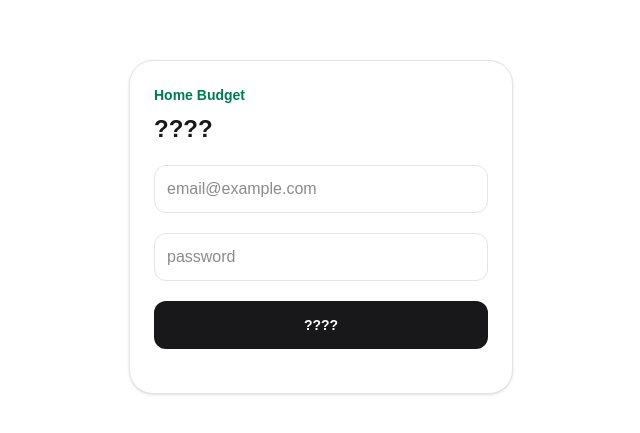
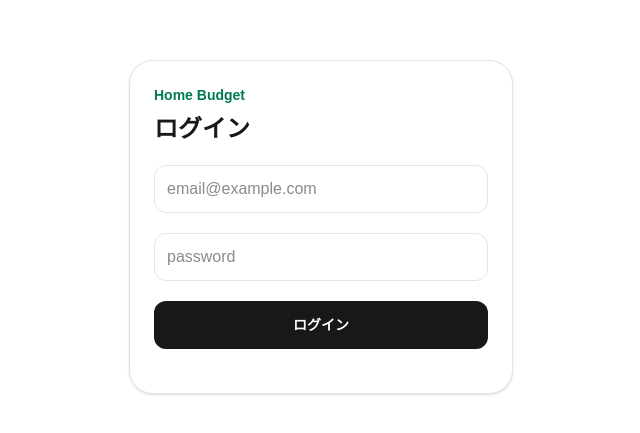
Before and after one commit to mt1115/home-budget, a Next.js app: page /login in a window 1280 px wide. Shown: the part 173-606 px from the top of the page, without its empty margins (319-959 px from the left). Built offline with nearby package versions, Linux system fonts and the light colour scheme; no server answers.

Commit message:
fix mojibake

```diff
--- a/src/app/login/page.tsx
+++ b/src/app/login/page.tsx
@@ -40,11 +40,11 @@ export default function LoginPage() {
       <section className="w-full max-w-sm space-y-5 rounded-3xl border border-zinc-200 bg-white p-6 shadow-sm">
         <div>
           <p className="text-sm font-semibold text-emerald-700">Home Budget</p>
-          <h1 className="mt-2 text-2xl font-semibold text-zinc-900">????</h1>
+          <h1 className="mt-2 text-2xl font-semibold text-zinc-900">ログイン</h1>
         </div>
         <input className="h-12 w-full rounded-xl border border-zinc-200 px-3 outline-none focus:border-emerald-600" placeholder="email@example.com" value={email} onChange={(e) => setEmail(e.target.value)} />
         <input className="h-12 w-full rounded-xl border border-zinc-200 px-3 outline-none focus:border-emerald-600" type="password" placeholder="password" value={password} onChange={(e) => setPassword(e.target.value)} />
-        <button className="h-12 w-full rounded-xl bg-zinc-900 text-sm font-semibold text-white" onClick={signIn}>????</button>
+        <button className="h-12 w-full rounded-xl bg-zinc-900 text-sm font-semibold text-white" onClick={signIn}>ログイン</button>
         <p className="text-xs text-zinc-500">{message}</p>
       </section>
     </main>
```
